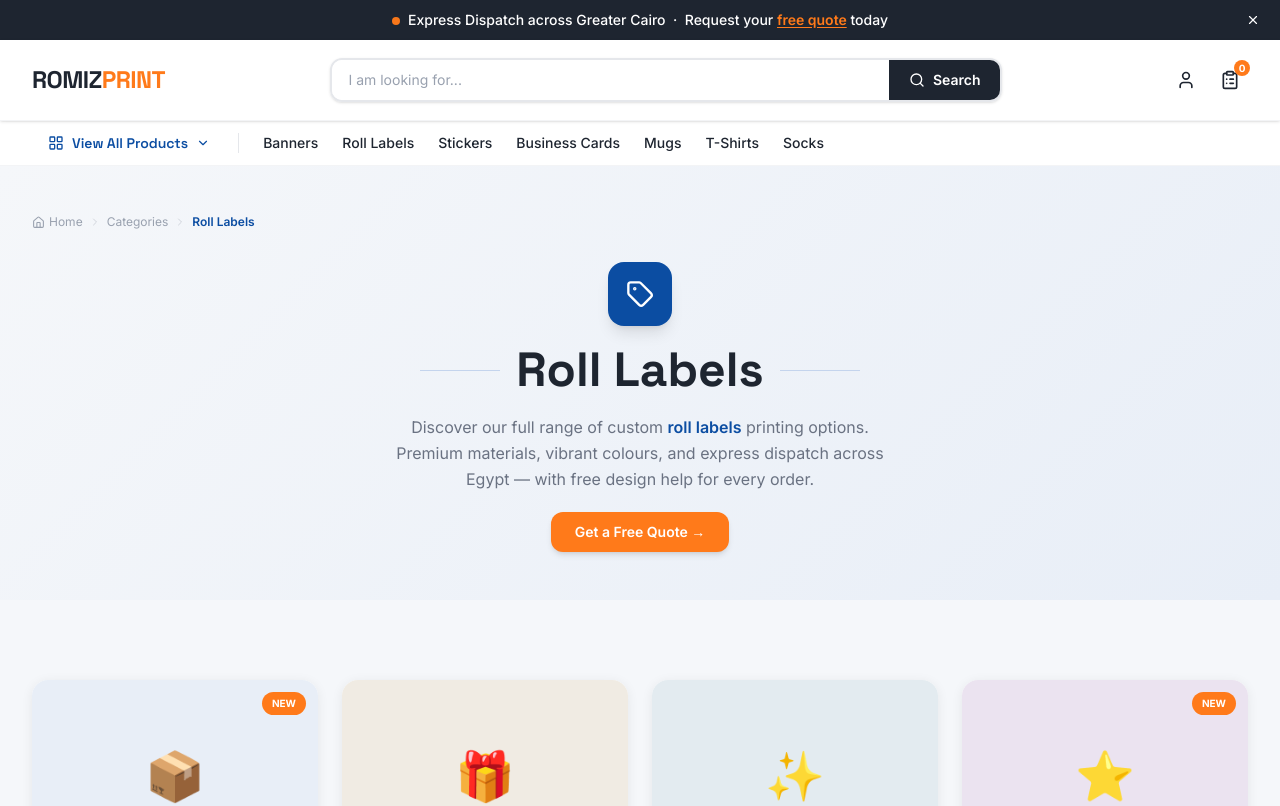
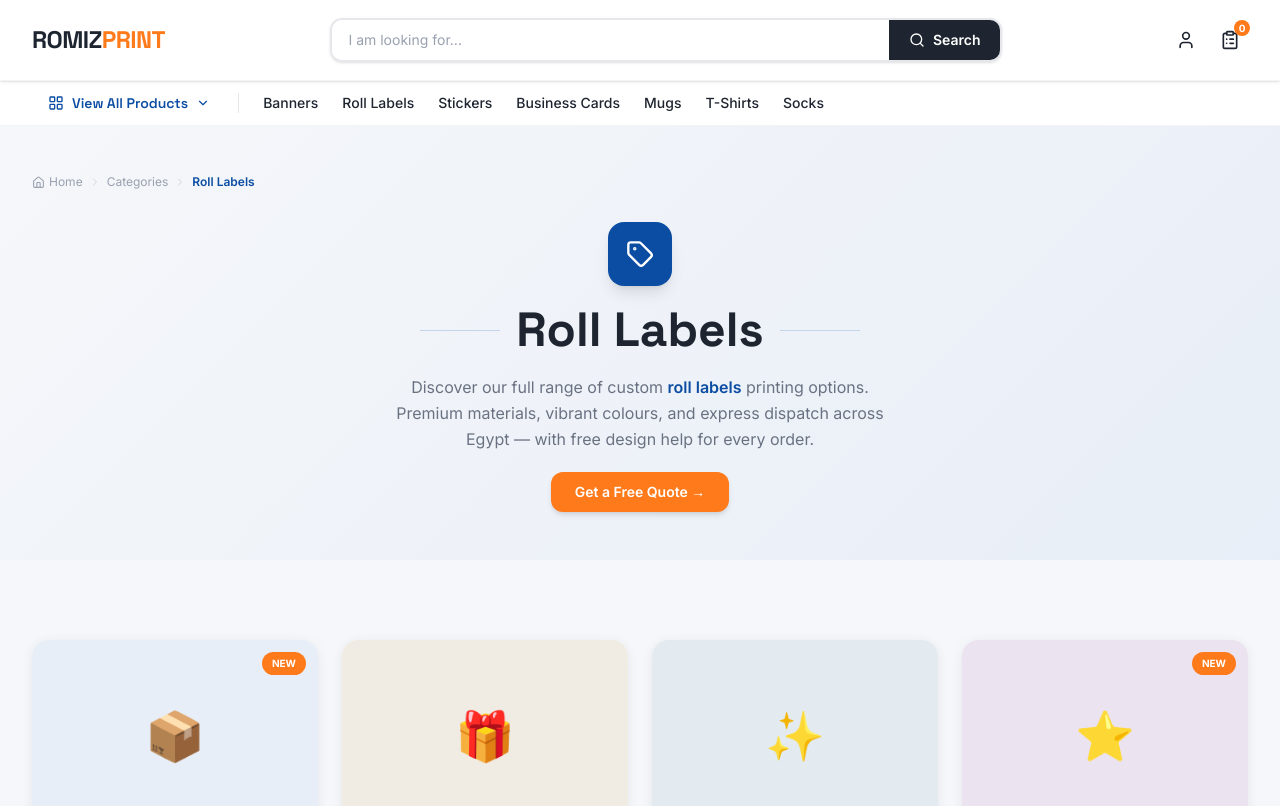
Before and after one commit to youhannayounan9-ai/romiz-print, a Next.js app: page /categories/roll-labels in a window 1280 px wide. Shown: the top 806 px of the page. Built offline with nearby package versions, Linux system fonts and the light colour scheme.

Commit message:
ROMIZ PRINT remove announcement bar

```diff
--- a/app/components/AnnouncementBar.tsx
+++ /dev/null
@@ -1,34 +0,0 @@
-"use client";
-
-import { useState } from "react";
-import { X } from "lucide-react";
-import { siteConfig } from "../config/site";
-
-export default function AnnouncementBar() {
-  const [dismissed, setDismissed] = useState(false);
-
-  if (dismissed) return null;
-
-  return (
-    <div
-      style={{ backgroundColor: siteConfig.colors.dark }}
-      className="relative flex items-center justify-center py-2.5 px-4 text-white text-sm font-medium"
-    >
-      <span className="text-center">
-        <span className="inline-block w-2 h-2 rounded-full bg-[#FF7A1A] mr-2 align-middle animate-pulse" />
-        Express Dispatch across Greater Cairo &nbsp;·&nbsp; Request your{" "}
-        <span className="text-[#FF7A1A] font-semibold underline underline-offset-2 cursor-pointer hover:text-orange-300 transition-colors">
-          free quote
-        </span>{" "}
-        today
-      </span>
-      <button
-        onClick={() => setDismissed(true)}
-        aria-label="Dismiss announcement"
-        className="absolute right-4 top-1/2 -translate-y-1/2 p-1 rounded hover:bg-white/10 transition-colors"
-      >
-        <X size={14} />
-      </button>
-    </div>
-  );
-}
--- a/app/layout.tsx
+++ b/app/layout.tsx
@@ -1,7 +1,6 @@
 import type { Metadata } from "next";
 import { Space_Grotesk, Inter } from "next/font/google";
 import "./globals.css";
-import AnnouncementBar from "./components/AnnouncementBar";
 import Header from "./components/Header";
 import NavRow from "./components/NavRow";
 import Footer from "./components/Footer";
@@ -61,7 +60,6 @@ export default function RootLayout({
         <link rel="manifest" href="/manifest.json" />
       </head>
       <body className="min-h-full flex flex-col" style={{ backgroundColor: "#F5F7FA" }}>
-        <AnnouncementBar />
         <Header />
         <NavRow />
         <main className="flex-1">{children}</main>
```
